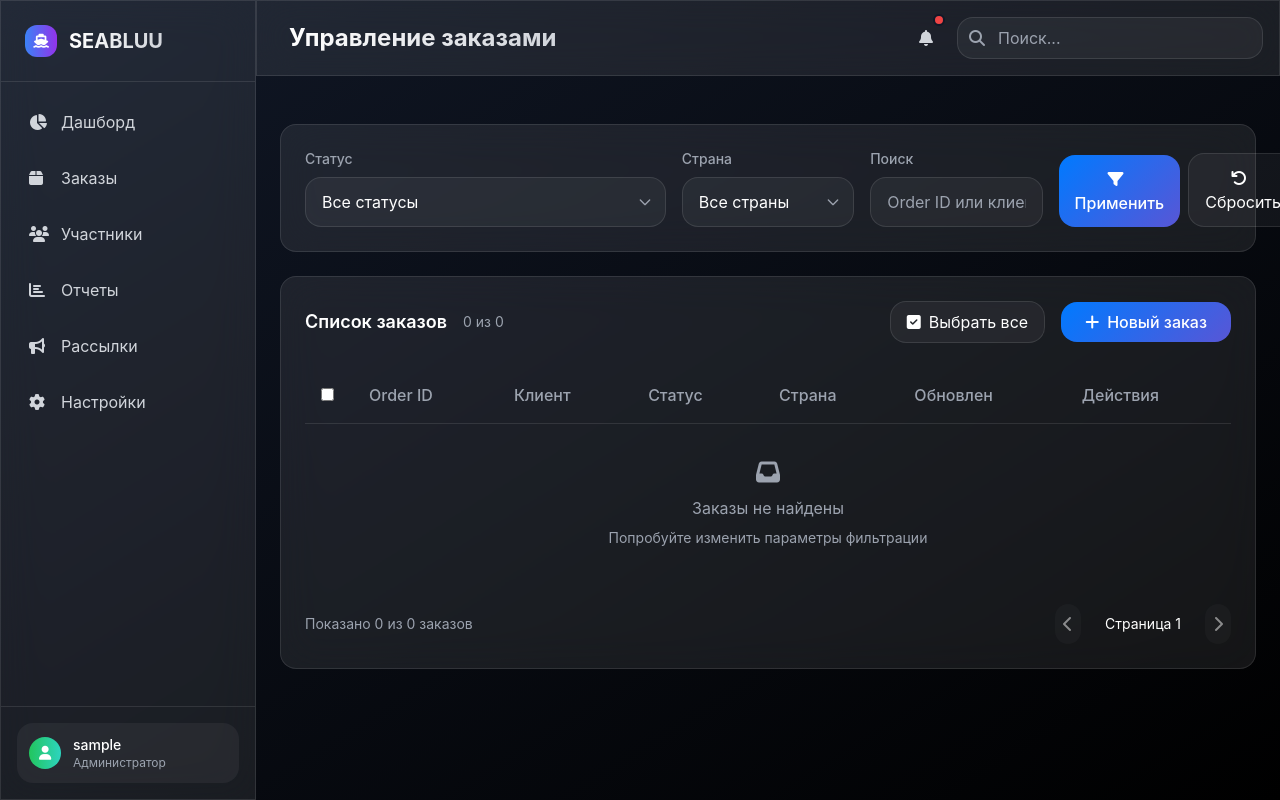
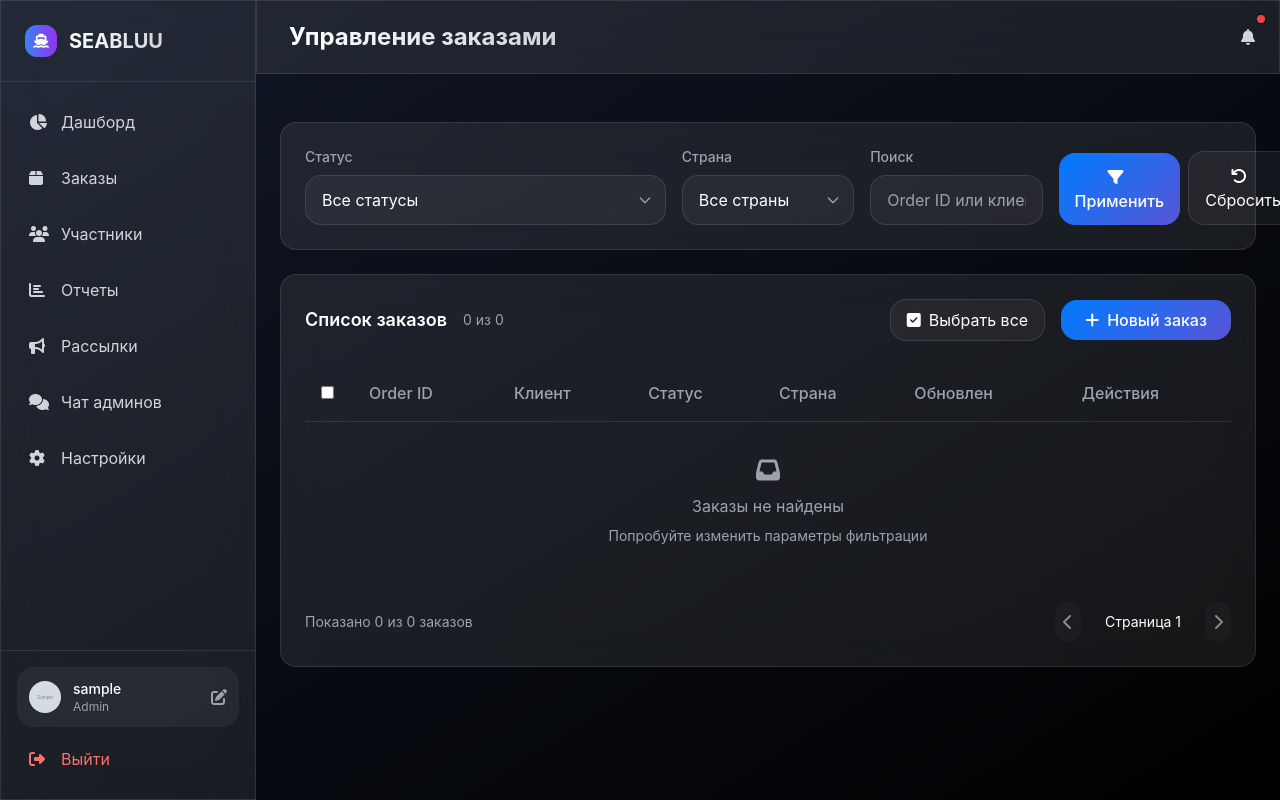
Before and after one commit to mizucxre/sb_test, a Python web app: template app/templates/orders.html in a window 1280 px wide. Run offline with Jinja, Linux system fonts and the light colour scheme; the template is opened without the code that fills it: most values are stand-ins (such as "Sample title", 1, 10 or a date in 2020); grey boxes marked "Sample" are stand-in pictures; some libraries are stand-ins or nearby versions.

Commit message:
Update base.html

```diff
--- a/app/templates/base.html
+++ b/app/templates/base.html
@@ -180,6 +180,19 @@
                         <span>Рассылки</span>
                     </a>
 
+                    <!-- Новые пункты меню -->
+                    {% if current_admin.role == 'super_admin' %}
+                    <a href="/admin/admin-users" class="flex items-center space-x-3 p-3 rounded-2xl {% if current_page == 'admin_users' %}text-blue-400 bg-blue-500/10 border border-blue-500/20{% else %}text-gray-300 hover:text-white hover:bg-white/5{% endif %} transition-all duration-200">
+                        <i class="fas fa-user-shield w-5"></i>
+                        <span>Администраторы</span>
+                    </a>
+                    {% endif %}
+
+                    <a href="/admin/admin-chat" class="flex items-center space-x-3 p-3 rounded-2xl {% if current_page == 'admin_chat' %}text-blue-400 bg-blue-500/10 border border-blue-500/20{% else %}text-gray-300 hover:text-white hover:bg-white/5{% endif %} transition-all duration-200">
+                        <i class="fas fa-comments w-5"></i>
+                        <span>Чат админов</span>
+                    </a>
+
                     <a href="/admin/settings" class="flex items-center space-x-3 p-3 rounded-2xl {% if current_page == 'settings' %}text-blue-400 bg-blue-500/10 border border-blue-500/20{% else %}text-gray-300 hover:text-white hover:bg-white/5{% endif %} transition-all duration-200">
                         <i class="fas fa-cog w-5"></i>
                         <span>Настройки</span>
@@ -189,14 +202,25 @@
                 <!-- User info -->
                 <div class="p-4 border-t border-white/10">
                     <div class="flex items-center space-x-3 p-3 rounded-2xl bg-white/5">
+                        {% if current_admin.avatar_url %}
+                        <img src="{{ current_admin.avatar_url }}" alt="Avatar" class="w-8 h-8 rounded-full">
+                        {% else %}
                         <div class="w-8 h-8 bg-gradient-to-r from-green-500 to-teal-400 rounded-full flex items-center justify-center">
                             <i class="fas fa-user text-white text-sm"></i>
                         </div>
+                        {% endif %}
                         <div class="flex-1 min-w-0">
-                            <p class="text-sm font-medium truncate">{{ username }}</p>
-                            <p class="text-xs text-gray-400 truncate">Администратор</p>
+                            <p class="text-sm font-medium truncate">{{ current_admin.username }}</p>
+                            <p class="text-xs text-gray-400 truncate capitalize">{{ current_admin.role }}</p>
                         </div>
+                        <a href="/admin/profile" class="text-gray-400 hover:text-white transition-colors duration-200">
+                            <i class="fas fa-edit"></i>
+                        </a>
                     </div>
+                    <a href="/admin/logout" class="flex items-center space-x-3 p-3 rounded-2xl text-red-400 hover:text-red-300 hover:bg-red-500/10 transition-all duration-200 mt-2">
+                        <i class="fas fa-sign-out-alt w-5"></i>
+                        <span>Выйти</span>
+                    </a>
                 </div>
             </div>
         </div>
@@ -222,12 +246,16 @@
                             <span class="absolute -top-1 -right-1 w-3 h-3 bg-red-500 rounded-full border-2 border-gray-900"></span>
                         </button>
 
-                        <!-- Search -->
-                        <div class="relative">
-                            <input type="text"
-                                   placeholder="Поиск..."
-                                   class="pl-10 pr-4 py-2 bg-white/5 border border-white/10 rounded-2xl focus:outline-none focus:ring-2 focus:ring-blue-500/50 focus:border-blue-500/50 transition-all duration-200">
-                            <i class="fas fa-search absolute left-3 top-1/2 transform -translate-y-1/2 text-gray-400"></i>
+                        <!-- User menu for mobile -->
+                        <div class="lg:hidden flex items-center space-x-3">
+                            {% if current_admin.avatar_url %}
+                            <img src="{{ current_admin.avatar_url }}" alt="Avatar" class="w-8 h-8 rounded-full">
+                            {% else %}
+                            <div class="w-8 h-8 bg-gradient-to-r from-green-500 to-teal-400 rounded-full flex items-center justify-center">
+                                <i class="fas fa-user text-white text-xs"></i>
+                            </div>
+                            {% endif %}
+                            <span class="text-sm font-medium">{{ current_admin.username }}</span>
                         </div>
                     </div>
                 </div>
```
